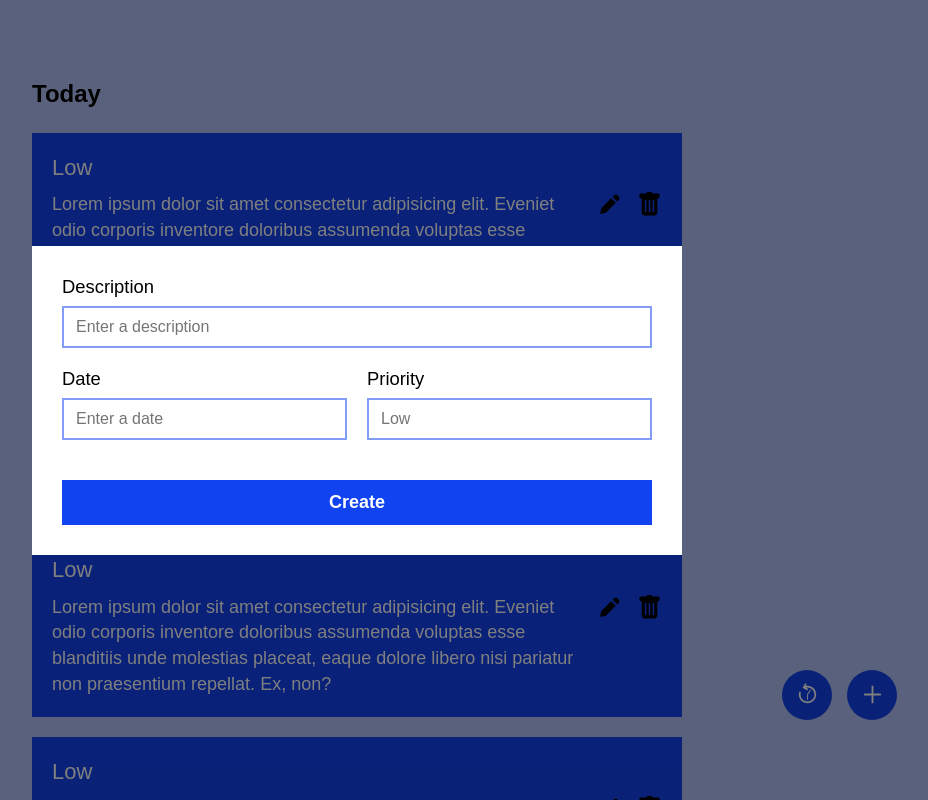
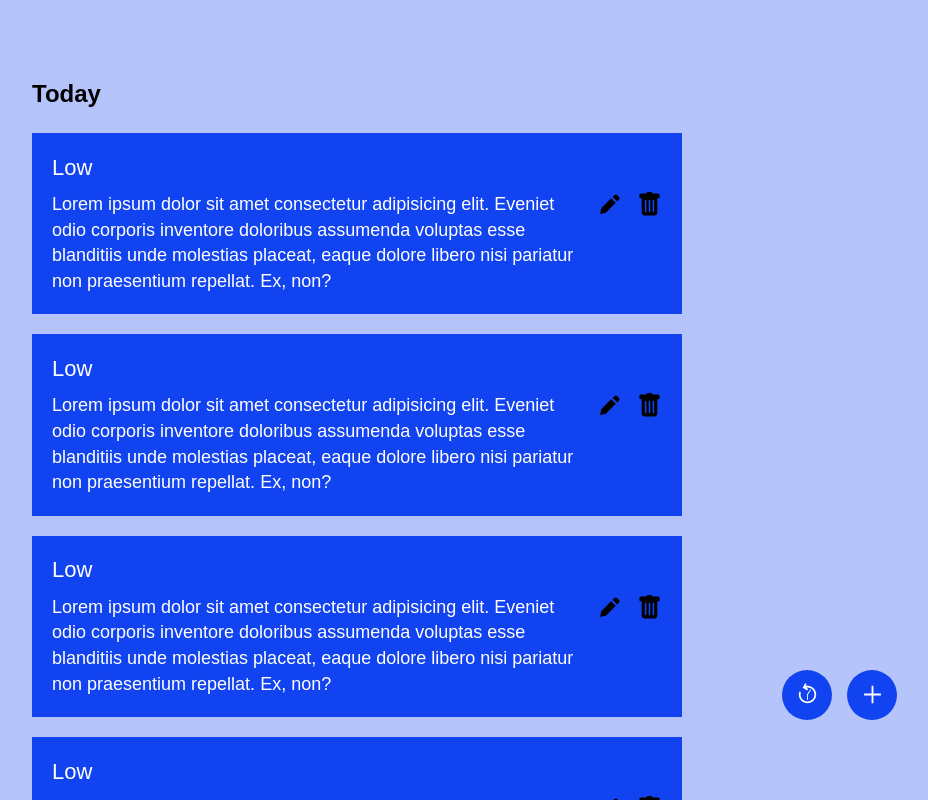
Before and after one commit to mhmdhussein377/Todo-List-React-NestJS, a React (Vite) app in the folder client/: page / in a window 1280 px wide. Shown: the top 800 px of the page, without its empty margins (283-1211 px from the left). Built offline with nearby package versions, Linux system fonts and the light colour scheme; some icons are missing.

Commit message:
integrate PrismaService for database connection

```diff
--- a/client/src/pages/Home/Home.tsx
+++ b/client/src/pages/Home/Home.tsx
@@ -21,7 +21,7 @@ const Home: FC = () => {
                     <AiOutlinePlus size={25} color="white" />
                 </div>
             </div>
-            <CreateToDo />
+            {/* <CreateToDo /> */}
         </div>
     )
 }
```
